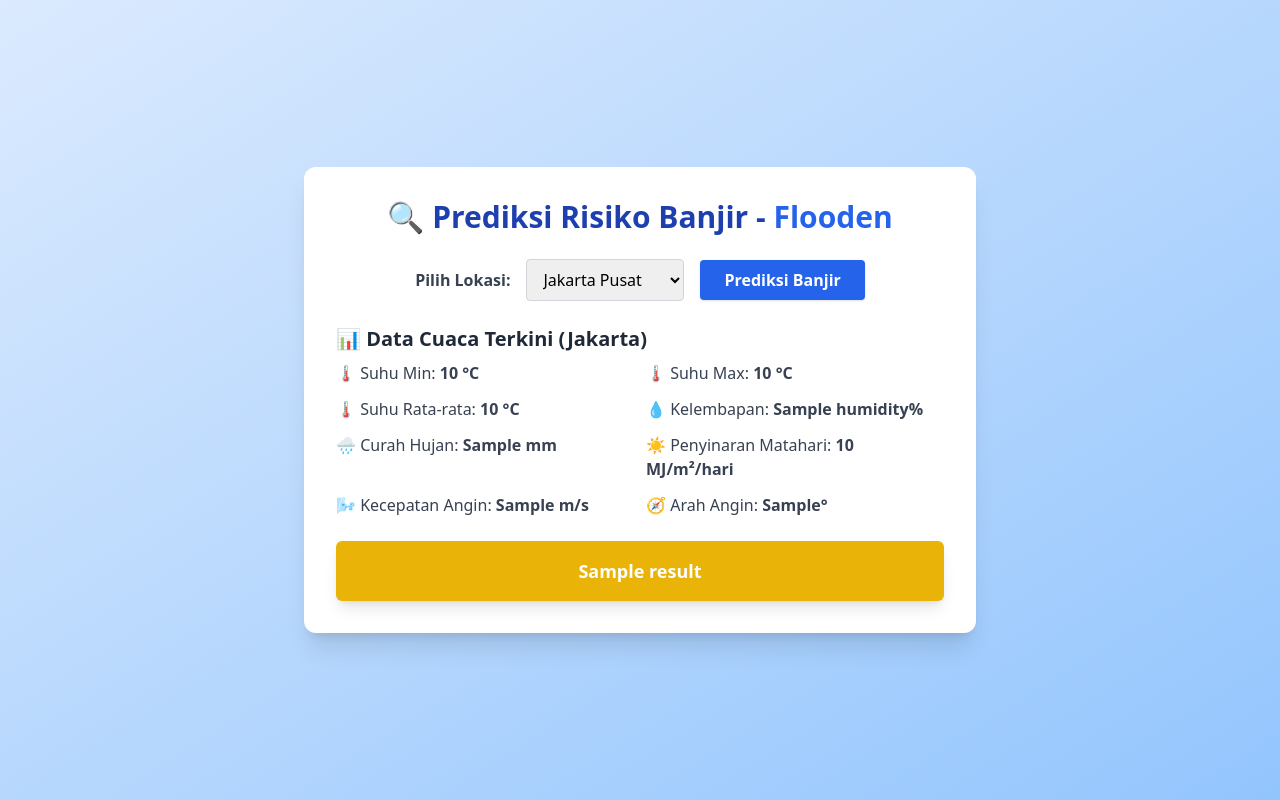
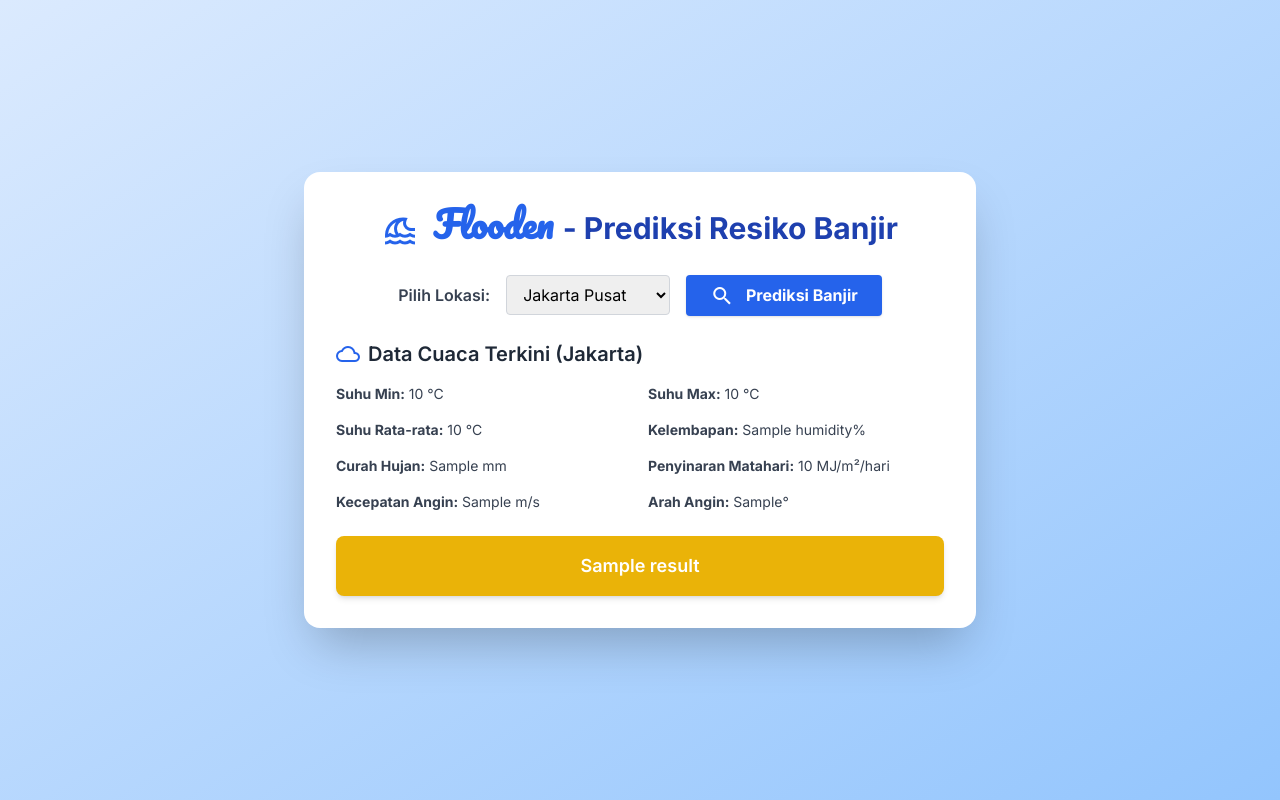
Before and after one commit to kamilarr/AI_Flooden, a Flask app: template templates/index.html in a window 1280 px wide. Run offline with Flask 3, Linux system fonts and the light colour scheme; the template is opened without the code that fills it: most values are stand-ins (such as "Sample title", 1, 10 or a date in 2020); parts of the project's set-up code (start-up, migrations or seed data) failed here and were passed over; some libraries are stand-ins or nearby versions.

Commit message:
ganti UI

```diff
--- a/app.py
+++ b/app.py
@@ -57,7 +57,12 @@
 
             # Prediksi dengan model
             pred = model.predict(input_df)[0]
-            result = "💧 POTENSI BANJIR TERDETEKSI!" if pred == 1 else "✅ TIDAK ADA POTENSI BANJIR."
+            result = (
+                '<span class="material-icons-outlined align-middle mr-2">warning</span> POTENSI BANJIR TERDETEKSI!'
+                if pred == 1
+                else '<span class="material-icons-outlined align-middle mr-2">check_circle</span> TIDAK ADA POTENSI BANJIR'
+            )
+
 
         except Exception as e:
             result = f"Terjadi error saat prediksi: {e}"
--- a/templates/index.html
+++ b/templates/index.html
@@ -5,51 +5,70 @@
     <title>Prediksi Banjir - Flooden</title>
     <meta name="viewport" content="width=device-width, initial-scale=1.0" />
     <script src="https://cdn.tailwindcss.com"></script>
+    <link href="https://fonts.googleapis.com/icon?family=Material+Icons+Outlined" rel="stylesheet" />
+    <link href="https://fonts.googleapis.com/css2?family=Inter:wght@400;600;700&display=swap" rel="stylesheet" />
+    <link href="https://fonts.googleapis.com/css2?family=Inter:wght@400;600;700&family=Pacifico&display=swap" rel="stylesheet" />
+    <style>
+        body {
+            font-family: 'Inter', sans-serif;
+        }
+        .flooden-logo {
+            font-family: 'Pacifico', cursive;
+        }
+    </style>
 </head>
 <body class="bg-gradient-to-br from-blue-100 to-blue-300 min-h-screen flex items-center justify-center px-4">
-    <div class="bg-white shadow-xl rounded-xl p-8 max-w-2xl w-full">
+    <div class="bg-white shadow-2xl rounded-2xl p-8 max-w-2xl w-full">
         <h1 class="text-3xl font-bold text-blue-800 mb-6 text-center">
-            🔍 Prediksi Risiko Banjir - <span class="font-black text-blue-600">Flooden</span>
+            <span class="text-4xl material-icons-outlined align-middle text-blue-600 mr-2">tsunami</span>
+            <span class="flooden-logo text-4xl text-blue-600"> Flooden </span>
+            - Prediksi Resiko Banjir
         </h1>
+
+
 
         <form method="POST" action="/" class="mb-6 flex flex-col sm:flex-row items-center gap-4 justify-center">
             <label for="location" class="font-semibold text-gray-700">Pilih Lokasi:</label>
-            <select id="location" name="location" class="border border-gray-300 rounded px-3 py-2 w-full sm:w-auto">
+            <select id="location" name="location" class="border border-gray-300 rounded px-3 py-2 w-full sm:w-auto focus:ring-2 focus:ring-blue-500">
                 <option value="jakarta_utara">Jakarta Utara</option>
                 <option value="jakarta_selatan">Jakarta Selatan</option>
                 <option value="jakarta_pusat" selected>Jakarta Pusat</option>
             </select>
             <button
                 type="submit"
-                class="bg-blue-600 hover:bg-blue-700 text-white font-bold px-6 py-2 rounded shadow"
+                class="bg-blue-600 hover:bg-blue-700 text-white font-bold px-6 py-2 rounded shadow transition duration-300"
             >
+                <span class="material-icons-outlined align-middle text-white mr-2">search</span>
                 Prediksi Banjir
             </button>
         </form>
 
         {% if data %}
         <div class="mb-6">
-            <h2 class="text-xl font-semibold text-gray-800 mb-2">📊 Data Cuaca Terkini (Jakarta)</h2>
-            <ul class="grid grid-cols-1 sm:grid-cols-2 gap-3 text-gray-700">
-                <li>🌡️ Suhu Min: <strong>{{ data.temp_min }} °C</strong></li>
-                <li>🌡️ Suhu Max: <strong>{{ data.temp_max }} °C</strong></li>
-                <li>🌡️ Suhu Rata-rata: <strong>{{ data.temp_avg }} °C</strong></li>
-                <li>💧 Kelembapan: <strong>{{ data.humidity }}%</strong></li>
-                <li>🌧️ Curah Hujan: <strong>{{ data.rain_1h }} mm</strong></li>
-                <li>☀️ Penyinaran Matahari: <strong>{{ data.solar_radiation | round(2) }} MJ/m²/hari</strong></li>
-                <li>🌬️ Kecepatan Angin: <strong>{{ data.wind_speed }} m/s</strong></li>
-                <li>🧭 Arah Angin: <strong>{{ data.wind_deg }}°</strong></li>
+            <h2 class="text-xl font-semibold text-gray-800 mb-4 flex items-center">
+                <span class="material-icons-outlined mr-2 text-blue-600">cloud</span>
+                Data Cuaca Terkini (Jakarta)
+            </h2>
+            <ul class="grid grid-cols-1 sm:grid-cols-2 gap-4 text-gray-700 text-sm">
+                <li><strong>Suhu Min:</strong> {{ data.temp_min }} °C</li>
+                <li><strong>Suhu Max:</strong> {{ data.temp_max }} °C</li>
+                <li><strong>Suhu Rata-rata:</strong> {{ data.temp_avg }} °C</li>
+                <li><strong>Kelembapan:</strong> {{ data.humidity }}%</li>
+                <li><strong>Curah Hujan:</strong> {{ data.rain_1h }} mm</li>
+                <li><strong>Penyinaran Matahari:</strong> {{ data.solar_radiation | round(2) }} MJ/m²/hari</li>
+                <li><strong>Kecepatan Angin:</strong> {{ data.wind_speed }} m/s</li>
+                <li><strong>Arah Angin:</strong> {{ data.wind_deg }}°</li>
             </ul>
         </div>
         {% endif %}
 
         {% if result %}
         <div
-            class="mt-6 p-4 rounded-md text-white text-center font-bold text-lg shadow-lg
-                {% if 'POTENSI BANJIR' in result %}
+            class="mt-6 p-4 rounded-lg text-white text-center font-semibold text-lg shadow-md flex items-center justify-center gap-2
+                {% if 'TIDAK ADA' in result %}
+                    bg-green-500
+                {% elif 'TERDETEKSI' in result %}
                     bg-red-500
-                {% elif 'TIDAK ADA' in result %}
-                    bg-green-500
                 {% else %}
                     bg-yellow-500
                 {% endif %}
@@ -57,9 +76,10 @@
             role="alert"
             aria-live="polite"
         >
-            {{ result }}
+            {{ result | safe }}
         </div>
         {% endif %}
+
     </div>
 </body>
 </html>
```
Also changed, not shown: 2 other files.
